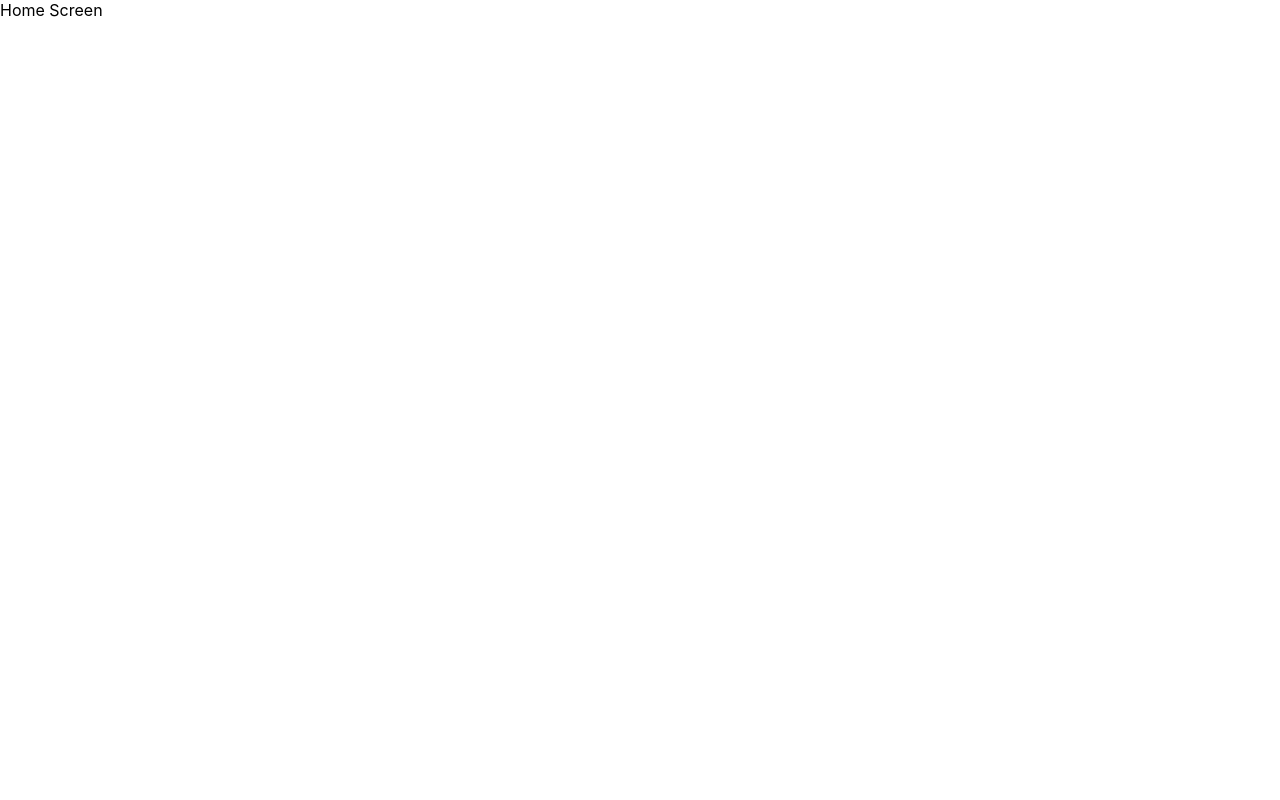
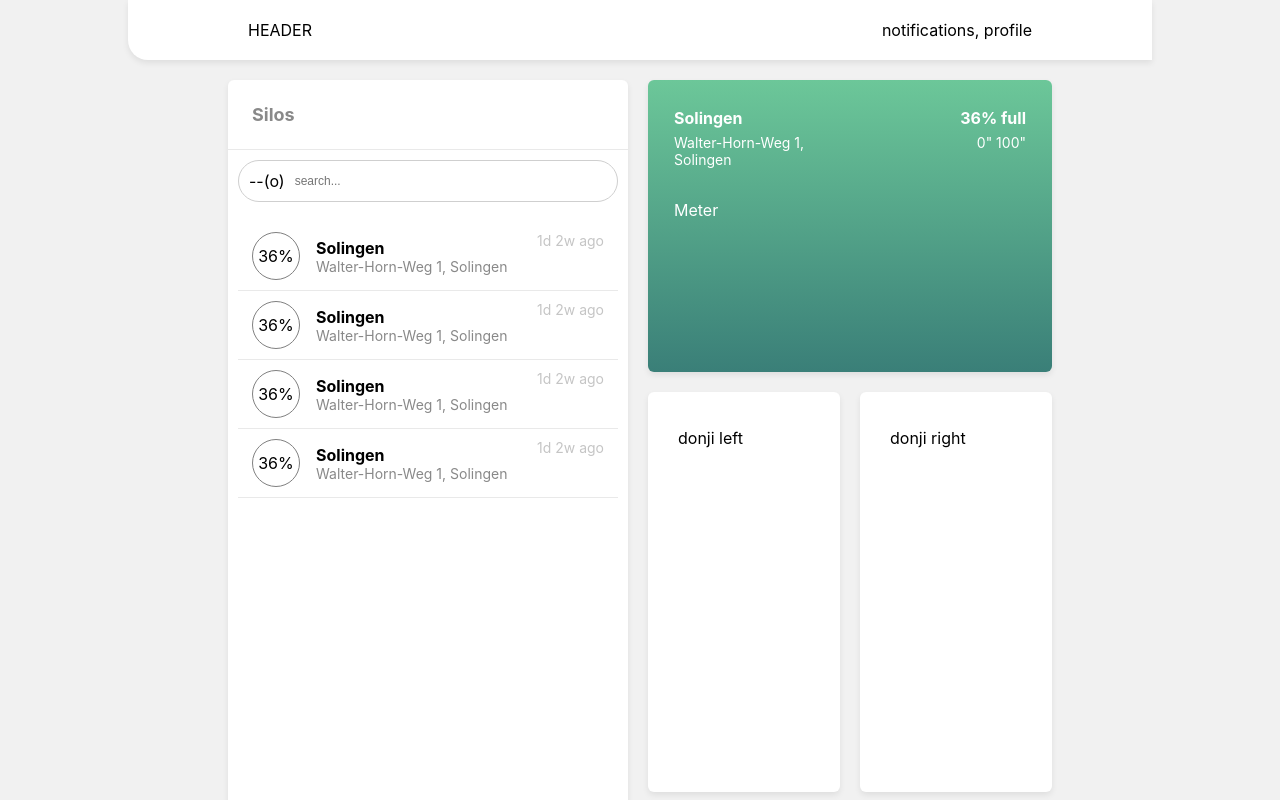
Before and after one commit to LASE-Industrielle/silo-web-app, a React (Create React App) app: page /home in a window 1280 px wide. Shown: the top 800 px of the page. Built offline with nearby package versions, Linux system fonts and the light colour scheme; sample sign-in values are in the browser's storage.

Commit message:
Create basic home page layout

```diff
--- a/public/index.html
+++ b/public/index.html
@@ -17,6 +17,12 @@
     -->
     <link href="https://fonts.googleapis.com/css?family=Rubik:300,300i,400,500,700&display=swap" rel="stylesheet">
     <title>Silo</title>
+
+    <style>
+      body {
+        background-color: #F1F1F1;
+      }
+    </style>
   </head>
   <body>
     <noscript>You need to enable JavaScript to run this app.</noscript>
--- /dev/null
+++ b/src/components/elements/SiloListItem.js
@@ -0,0 +1,42 @@
+import React from 'react'
+
+const SiloListItem = () => {
+  return (
+    <div style={{
+      display:'flex',
+      padding: '10px 14px',
+      borderBottom: '1px #E9E9E9 solid'
+    }}>
+      <div style={{
+        display:'flex',
+        alignItems:'center',
+        justifyContent:'center',
+        border:'1px grey solid',
+        width:46,
+        height:46,
+        borderRadius:'50%',
+        marginRight:16
+      }}>36%</div>
+      <div style={{
+        display:'flex',
+        flex:2,
+        flexDirection:'column',
+        justifyContent:'center',}}>
+        <div style={{ fontSize: 16, fontWeight: 'bold' }}>Solingen</div>
+        <div style={{ fontSize: 14,color: '#898989'}}>Walter-Horn-Weg 1, Solingen</div>
+      </div>
+      <div style={{
+        display:'flex',
+        flex:1,
+        fontSize:14,
+        color: '#c5c5c5',
+        alignItems:'flex-start',
+        justifyContent:'flex-end'
+      }}>
+        <div>1d 2w ago</div>
+      </div>
+    </div>
+  )
+}
+
+export default SiloListItem
--- a/src/components/home/Home.js
+++ b/src/components/home/Home.js
@@ -1,9 +1,171 @@
 import React from 'react'
+import SiloListItem from '../elements/SiloListItem'
 
 const Home = (props) => {
 
   return (
-    <div>Home Screen</div>
+    <div style={{
+      display:'flex',
+      flex:1,
+      alignSelf:'stretch',
+      alignItems:'center',
+      flexDirection:'column',
+    }}>
+
+      <div
+        style={{
+          width:'80%',
+          }}>
+
+      <div style={{
+        display:'flex',
+        flex:1,
+        backgroundColor:'#FFF',
+        alignSelf:'stretch',
+        flexDirection:'row',
+        padding: '20px 120px',
+        borderBottomLeftRadius: 20,
+        marginBottom: 20,
+        boxShadow: '0px 3px 6px rgba(0,0,0,0.08)'
+      }}>
+      <div
+        style={{ flex:1 }}>
+        HEADER
+      </div>
+        <div style={{
+        display:'flex',
+          flex:1,
+          justifyContent:'flex-end'
+        }}>
+          notifications, profile
+        </div>
+      </div>
+
+        <div style={{
+          display:'flex',
+          flex:1,
+          flexDirection:'row'
+        }}>
+          <div style={{
+            backgroundColor:'#fff',
+            flex:1,
+            minWidth:400,
+            borderRadius:6,
+            margin: '0 20px 30px 100px',
+            boxShadow: '0px 3px 6px rgba(0,0,0,0.08)',
+          }}>
+            <div
+            style={{
+              fontSize: 18,
+              color: '#898989',
+              fontWeight:'bold',
+              padding:24,
+              borderBottom: '1px #E9E9E9 solid'}}>
+              Silos
+            </div>
+
+            <div style={{
+              padding: 10,
+              margin: 10,
+              flex: 1,
+              display: 'flex',
+              borderRadius:50,
+              border:'1px #cfcfcf solid',
+            }}>
+              <div> --(o) </div>
+              <input
+                style={{
+                  flex: 1,
+                  fontSize: 12,
+                  border: '0px',
+                  outlineWidth: 0,
+                  paddingLeft:10
+                }}
+                placeholder={'search...'} />
+            </div>
+
+            <div style={{
+              overflow:'auto',
+              height:700,
+              padding:10
+            }}>
+          <SiloListItem/>
+          <SiloListItem/>
+          <SiloListItem/>
+          <SiloListItem/>
+            </div>
+          </div>
+
+          <div style={{flex:3,              margin:'0 100px 20px 0',}}>
+
+            <div style={{
+              flex:1,
+              height: 236,
+              borderRadius:6,
+              background: 'linear-gradient(#6CC799, #3A7F78)',
+              padding: '28px 26px',
+              color:'#fff',
+              marginBottom:20,
+              boxShadow: '0px 3px 6px rgba(0,0,0,0.08)',
+            }}>
+              <div style={{display:'flex'}}>
+                <div style={{flex:1}}>
+                  <div style={{
+                    fontSize:16,
+                    fontWeight:'bold',
+                    marginBottom:6}}>Solingen</div>
+                  <div style={{ fontSize:14,marginBottom:32}}>
+                    Walter-Horn-Weg 1, Solingen
+                  </div>
+                </div>
+
+                <div style={{
+                  display:'flex',
+                  flexDirection:'column',
+                  flex:1,
+                  alignItems:'flex-end'}}>
+                  <div style={{
+                    fontSize:16,
+                    fontWeight:'bold',
+                    marginBottom:6}}>36% full</div>
+                  <div style={{ fontSize:14,marginBottom:32}}>
+                    0" 100"
+                  </div>
+                </div>
+              </div>
+
+              <div style={{display:'flex',flex:1,}}>
+                Meter
+              </div>
+
+            </div>
+            <div style={{display:'flex',flex:1, height:400}}>
+              <div style={{
+                flex:1,
+                borderRadius:6,
+                marginRight:20,
+                backgroundColor:'#fff',
+                boxShadow: '0px 3px 6px rgba(0,0,0,0.08)',
+                padding: '36px 30px 32px 30px'
+              }}>
+                donji left
+              </div>
+              <div style={{
+                flex:1,
+                borderRadius:6,
+                backgroundColor:'#fff',
+                boxShadow: '0px 3px 6px rgba(0,0,0,0.08)',
+                padding: '36px 30px 32px 30px'
+              }}>
+                donji right
+              </div>
+            </div>
+
+          </div>
+
+        </div>
+      </div>
+    </div>
   )
 }
 
```
